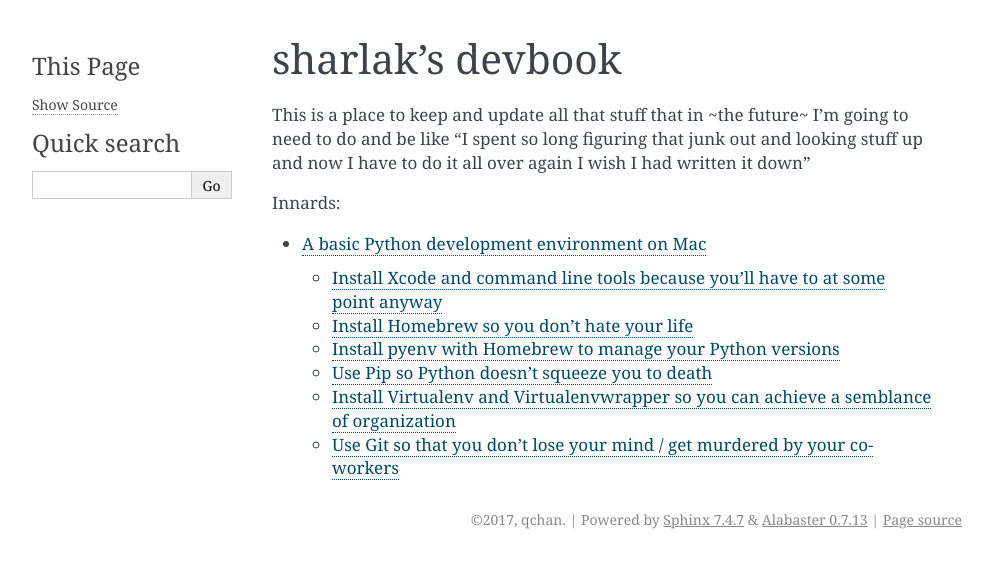
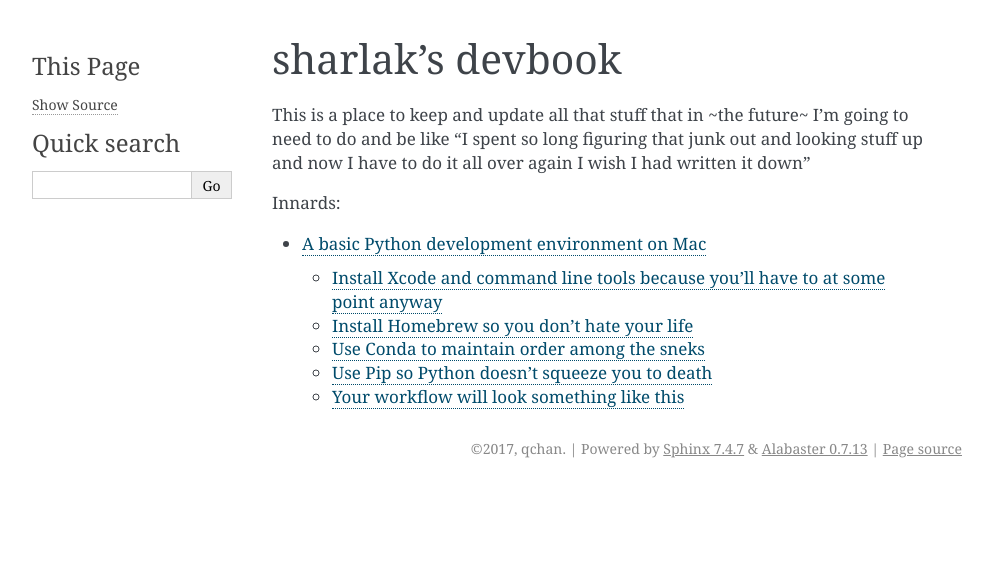
Before and after one commit to elanorigby/devbook, a Sphinx documentation site: the page built from source/index.rst, in a window 1280 px wide. Shown: the top 568 px of the page, without its empty margins (148-1141 px from the left). Built offline with Sphinx 7.4.7, drawn with Linux system fonts in a browser that asks for light colours; some of the changed lines change nothing that is shown.

Commit message:
fixed sphinx links and typos

```diff
--- a/source/python_env_mac.rst
+++ b/source/python_env_mac.rst
@@ -13,12 +13,15 @@ open the appstore and search for xcode. install it.
 
 install extra components / agree to stuff
 
+
 Install Homebrew so you don’t hate your life
 --------------------------------------------
+Homebrew is a package manager for OSX. You want your packages to be managed.
 
 open your terminal, paste this in
 ::
     $ /usr/bin/ruby -e "$(curl -fsSL https://raw.githubusercontent.com/Homebrew/install/master/install)"
+
 ..
     reference - http://brew.sh/
 
@@ -26,163 +29,124 @@ open your terminal, paste this in
 if permissions need fixing
 ::
     $ sudo chown -R "$USER":admin /usr/local # or whatever the dir in question is
+
 ..
     reference - https://github.com/Homebrew/brew/blob/master/docs/FAQ.md
 
 
-Install pyenv with Homebrew to manage your Python versions
-----------------------------------------------------------------------
+Use Conda to maintain order among the sneks
+-------------------------------------------
+Conda is a package manager and also allows you to create environments that keep the packages you need for a project all neatly bundled together along with the version of Python that that project uses. Very nice.
+
+There are two ways to get conda: through Anaconda or through Miniconda. Anaconda automatically includes a fat passel of science/maths/data packages, and if you need those you probably already know about it. Miniconda does not automatically include all that stuff so that's what I use.
+
+Download Miniconda for your OS
+    https://conda.io/docs/install/quick.html
+
+Consider taking the whole `Conda Test Drive <https://conda.io/docs/test-drive.html>`_ but here's the basics:
+
+to check that installation worked
 ::
 
-    $ brew install pyenv
+    $ conda --version
 
-add ``eval "$(pyenv init -)"`` to your bash_profile.
-
-This can be done by running::
-
-    $ echo 'eval "$(pyenv init -)"' >> ~/.bash_profile
-
-refresh
-::
-    $ source ~/.bash_profile
-
-install the python version(s) you want.
+to create a conda environment
 ::
 
-    $ pyenv install 2.7.13
-    $ pyenv install 3.5.3
-    $ pyenv install 3.6.1
+    $ conda create --name <env_name> <packages>
+    # ex:
+    $ conda create --name testenv pip
 
-set global(default) version of python
+to specify which python
 ::
+    $ conda create --name testenv python=3.5 pip
 
-    $ pyenv global 3.5.3
 
-you can see all available versions with ``pyenv install --list``.
+you can use ``-n`` instead of ``--name`` if you're into that kind of thing.
 
-References:
-    https://github.com/pyenv/pyenv/blob/master/README.md
+I use conda as an environment manager, not as a package manager, so the only package I install with conda when I create an environment is pip. Then I install the packages I want within the environment usig pip.
 
-    https://stackoverflow.com/questions/29950300/what-is-the-relationship-between-virtualenv-and-pyenv
+see a list of your environments
+::
+    $ conda info --envs
+
+you can use ``-e`` instead of ``--envs`` if you're into that kind of thing.
+
+to list all conda packages in an environment
+::
+    conda list
+
+activate an environment
+::
+    $ source activate <env_name>
+
+deactivate an environment
+::
+    $ source deactivate
+
+*protip* ~ if 'source activate' and 'source deactivate' seem long to type, :doc:`alias </bash/bash_aliasing>` them.
+
+to delete an environment
+::
+    conda remove --name flowers --all
+
+The ``--all`` means all packages and you have to include it
+
+
+
 
 Use Pip so Python doesn’t squeeze you to death
 -----------------------------------------------
+When you create a conda environment include pip.
+::
+    $ conda create --name newenv pip
 
-    https://pip.pypa.io/en/stable/
+Inside the environment you can then use pip to install and manage any python packages you need.
 
-check to see if you already have it (you almost certainly do):
+to see a list of the packages you have installed
 ::
+    $ pip list
 
-    $ pip --version
+**OR** be a cool guy and use :ref:`pipdeptree <pipdeptree-ref>`
 
-if not installed, follow directions in docs -
-https://pip.pypa.io/en/stable/installing/#installing-with-get-pip-py
+to install a package
+::
+    $ pip install <package_name>
 
-upgrade it
+to install a specific version of a package
 ::
+    $ pip install Flask==0.10.1
 
-    $ pip install --upgrade pip
+to update a package
+::
+    $ pip install --upgrade <package_name>
 
 
-Install Virtualenv and Virtualenvwrapper so you can achieve a semblance of organization
----------------------------------------------------------------------------------------
+to uninstall a package
 ::
+    $ pip uninstall <package_name>
 
-    pip install virtualenv
-
-..
-
-    reference - http://docs.python-guide.org/en/latest/dev/virtualenvs/
-::
-
-    pip install virtualenvwrapper
-
-..
-
-    reference - https://virtualenvwrapper.readthedocs.io/en/latest/install.html
-
-add (some permutation of) this to your bash profile::
-
-    # add usr/local to path -- you might not need to do this
-    # you can check your $PATH with echo $PATH
-    export PATH=/usr/local:$PATH
-
-    # set default python for new virtualenvs
-    export VIRTUALENVWRAPPER_PYTHON=""
-    # (will set it to "$(command \\which python)")
-
-    # set directory your virtualenvs will go in
-    export WORKON_HOME=$HOME/.virtualenvs
-
-    # set directory you keep your projects in
-    export PROJECT_HOME=$HOME/code
-
-    source /usr/local/bin/virtualenvwrapper.sh
+You'll need :doc:`pip/pip_commands` to survive.
 
 
-then restart the bash profile by running
-::
-    $ source ~/.bash_profile
-
-check that it worked with
-::
-
-    $ workon
-
-if that doesn’t error you, make a test virtualenv
-::
-
-    $ mkvirtualenv testvenv
-
-run ``workon`` again to see list of virtualenvs. (It should just have
-``testvenv`` in it)
-
-to turn on the virtualenv, run
-::
-
-    $ workon testvenv
-
-turn off the virtualenv with
-::
-
-    $ deactivate
+Use Git so that you don’t lose your mind / get murdered by your co-workers
++++++++++++++++++++++++++++++++++++++++++++++++++++++++++++++++++++++++++++++++
+There are a lot of very nice resources for learning git. Here's one to get you started: https://www.atlassian.com/git
 
 
-**Adjust virtualenvwrapper slightly to work with pyenv**
+Your workflow will look something like this
+---------------------------------------------
+the first time you start a new project
+::
+    $ conda create -n baller_project pip
 
-change the VIRTUALENVWRAPPER_PYTHON in your bash_profile to "", if it's not that already
+that and every time after
 ::
-
-    $ export VIRTUALENVWRAPPER_PYTHON=""
-
-This sets the default python for new virtualenvs to the output of the ``which python`` command. This means that we can change the pyenv global python::
-
-    $ pyenv global 3.6.1
-
-before creating a new environment with ``mkvirtualenv`` and the new environment will use the python version that was global when it was created
-
-example/demonstration/proof::
-
-    $ pyenv global 3.6.1
-    $ python -V
-    >> Python 3.6.1
-    $ mkvirtualenv threesixone
-    $ deactivate
-    $ pyenv global 3.5.3
-    $ python -V
-    >> Python 3.5.3
-    $ workon threesixone
-    $ python -V
-    >> Python 3.6.1
+    $ source activate baller_project
+    (baller_project)$ pip install <any packages needed>
+    # work on project, committing diligently with git
+    (baller_project)$ source deactivate
 
 
 
-*disclaimer:* this is not, as far as I am aware, an officially condoned way of cobining pyenv and virtualenv/wrapper. But I like it and so far it has been good to me.
-
-`pyenv-virtualenv <https://github.com/pyenv/pyenv-virtualenv>`_ and `pyenv-virtualenvwrapper <https://github.com/pyenv/pyenv-virtualenvwrapper>`_ are things that you can check out for a more official version of how these should work together.
-
-
-Use Git so that you don’t lose your mind / get murdered by your co-workers
---------------------------------------------------------------------------
-
-There are a lot of very nice resources for learning git. Here's one to get you started: https://www.atlassian.com/git
+True, we haven't talked about how to get your environment recognized by your project, but that varies pretty widely depending on what IDE or text editor you're using. I'll get into some at some point.
```
